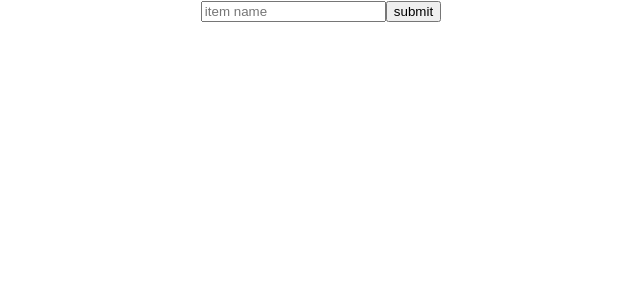
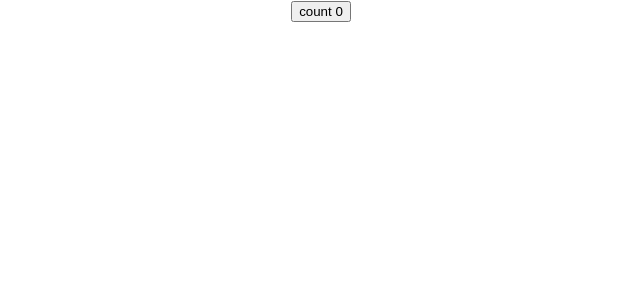
Before and after one commit to surajkawadkar/Hooks-snippet, a React (Create React App) app: page / in a window 1280 px wide. Shown: the top 300 px of the page, without its empty margins (319-959 px from the left). Built offline with nearby package versions, Linux system fonts and the light colour scheme.

Commit message:
useeffect n ract hooks but error occur

```diff
--- a/src/App.js
+++ b/src/App.js
@@ -2,12 +2,14 @@
 import './App.css';
 import Array from './components/Array';
 import NameObject from './components/NameObject';
+import Useeffect from './components/UseEffect';
 
 function App() {
   return (
     <div className="App">
      {/* <NameObject/> */}
-     <Array/>
+     {/* <Array/> */}
+     <Useeffect/>
     </div>
   );
 }
--- /dev/null
+++ b/src/components/UseEffect.js
@@ -0,0 +1,30 @@
+import React, {useState, useEffect} from 'react'
+//not working
+function Useeffect() {
+    const [count,setCount] = useState(0)
+
+
+    const handleClick = (e) =>{
+        setCount(count+1)
+
+    }
+
+    useEffect(() => {
+        document.title =  {count}
+
+    } )
+
+
+
+    // useEffect(()=>{
+    //     document.title = 'you are clicked ${count} times'
+    // })
+
+    return (
+        <div>
+            <button type="button" onClick={handleClick}>count {count}</button>
+        </div>
+    )
+}
+
+export default Useeffect
```
Also changed, not shown: 1 other file (tests, documents, lock files or other folders).
